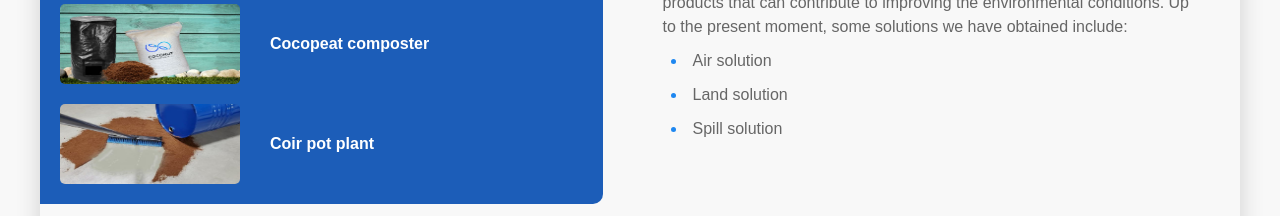
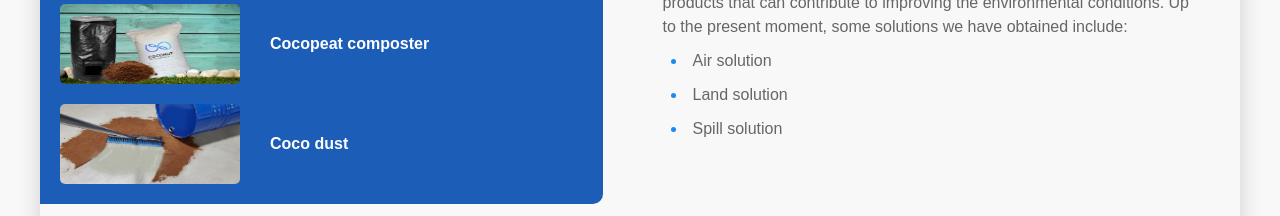
Before and after one commit to achfaisal/coconut-solution-react, a React (Vite) app: page / in a window 1280 px wide. Shown: the part 1320-1536 px from the top of the page. Built offline with nearby package versions, Linux system fonts and the light colour scheme; a web font is replaced by a local one.

Commit message:
change landing product name

```diff
--- a/src/components/Sections/AboutSection.jsx
+++ b/src/components/Sections/AboutSection.jsx
@@ -59,7 +59,7 @@ const AboutSection = ({
                   src="/img/landing-image/landing-image-bottom-3.jpg"
                   alt=""
                 />
-                <p className="landing-text__left">Coir pot plant</p>
+                <p className="landing-text__left">Coco dust</p>
               </div>
             </div>
 
```
